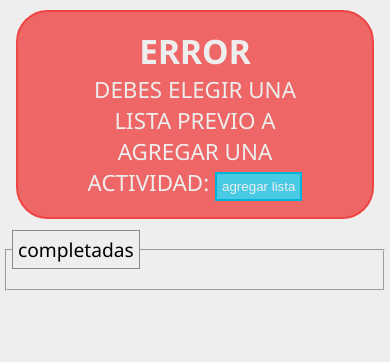
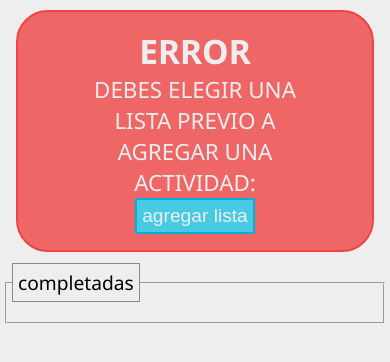
Before and after one commit to Marquinhos01/to-do-list, a plain HTML site: page index.html in a window 390 px wide. Shown: the part 124-486 px from the top of the page. Drawn offline with nearby package versions, Linux system fonts and the light colour scheme.

Commit message:
Update style.css

```diff
--- a/css/style.css
+++ b/css/style.css
@@ -469,7 +469,7 @@ dialog[open]{
     .acts-container__filter-container > select{
         font-size: 1rem;
     }
-    ..temporal-add-list-in-main{
+    .temporal-add-list-in-main{
         font-size: var(--letter-size);
     }
 }
```
